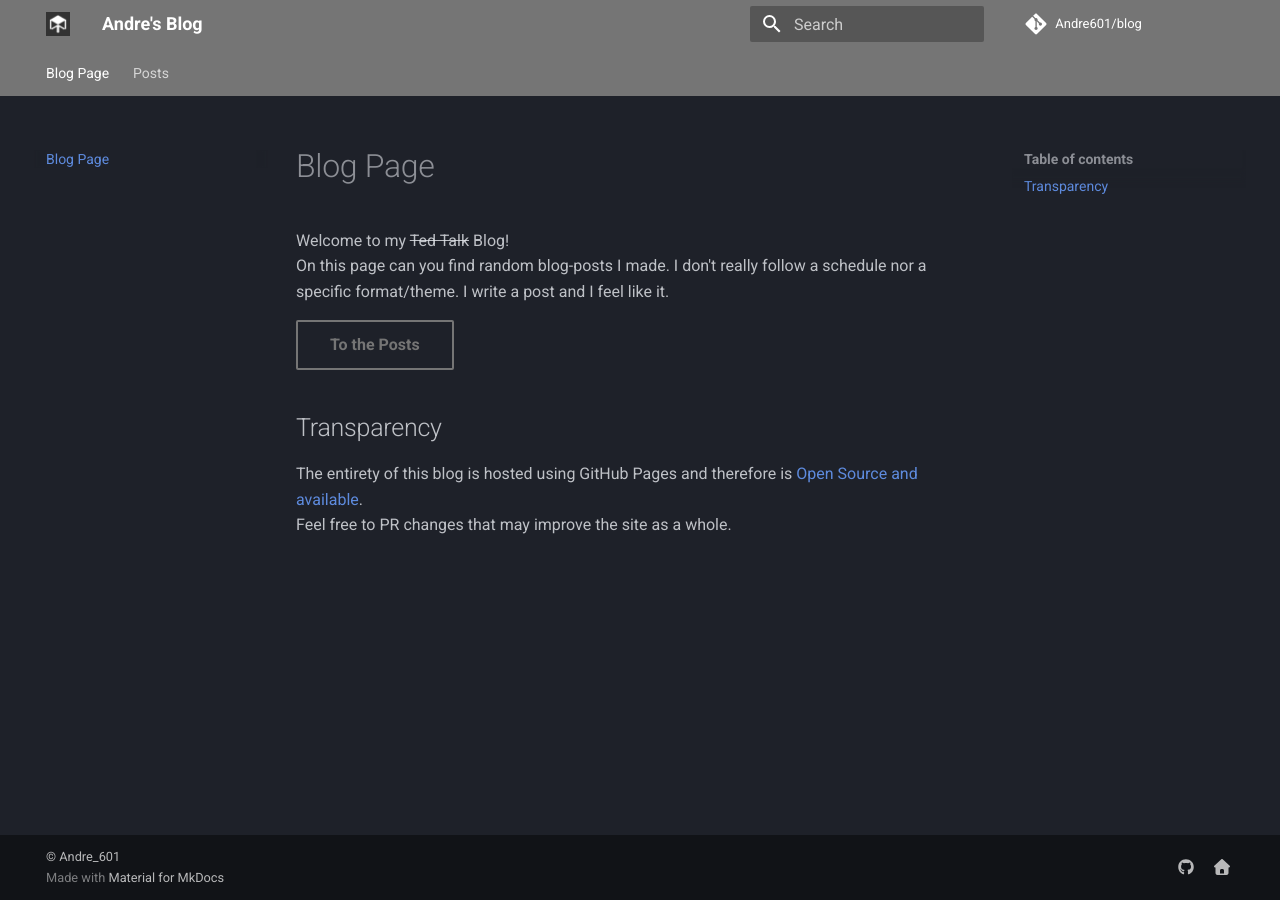
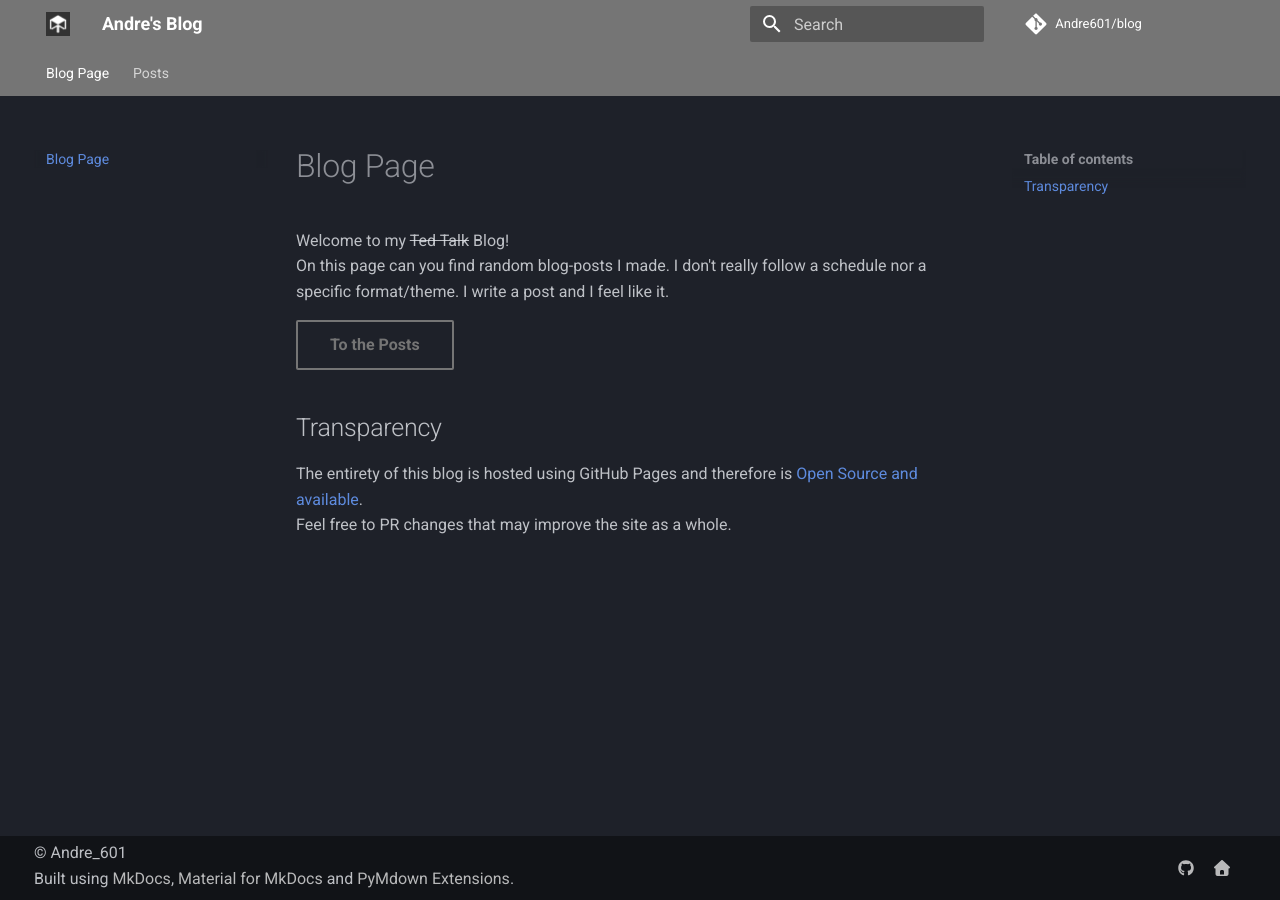
Before and after one commit to Andre601/blog, an MkDocs documentation site: the page built from docs/index.md, in a window 1280 px wide. Built offline with MkDocs 1.6.1 and Material for MkDocs 9.7.7, drawn with Linux system fonts in a browser that asks for light colours; comment, search, counter and statistics services are not loaded.

Commit message:
Update mkdocs.yml

```diff
--- a/mkdocs.yml
+++ b/mkdocs.yml
@@ -102,7 +102,7 @@ theme:
   # - https://www.mkdocs.org/user-guide/configuration/#custom_dir
   # - https://squidfunk.github.io/mkdocs-material/customization/#extending-the-theme
   #
-  #custom_dir: 'theme'
+  custom_dir: 'theme'
   #
   # The path to the icon to display.
   #
```
